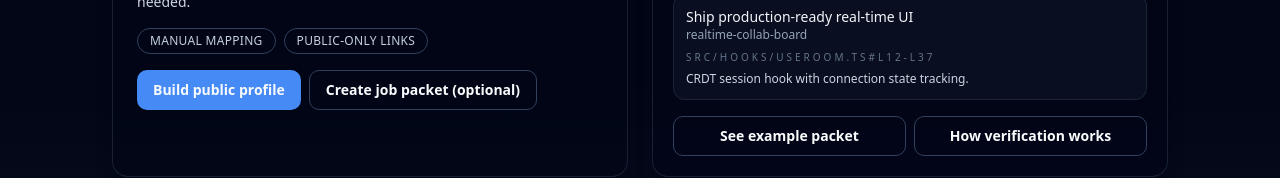
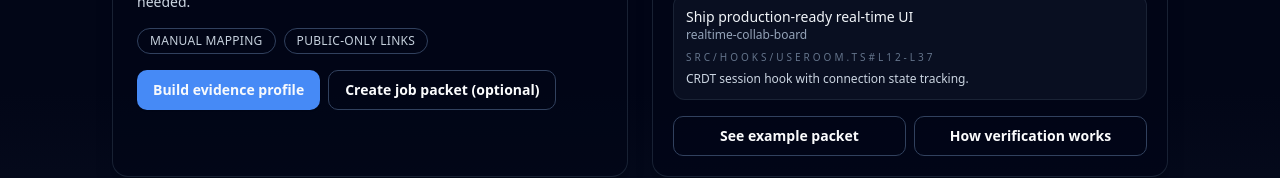
Before and after one commit to schooldev49/swefinder, a React (Vite) app in the folder apps/web/: page / in a window 1280 px wide. Shown: the part 319-497 px from the top of the page. Built offline with nearby package versions, Linux system fonts and the light colour scheme; no server answers.

Commit message:
(feat) profile redirection

```diff
--- a/apps/web/src/pages/landing.tsx
+++ b/apps/web/src/pages/landing.tsx
@@ -54,8 +54,8 @@ export function LandingPage() {
     },
   });
 
-  const handleProfileLogin = () => {
-    window.location.href = buildGitHubLoginUrl(nextPath || "/profile");
+  const handleProjectsLogin = () => {
+    window.location.href = buildGitHubLoginUrl(nextPath || "/projects");
   };
 
   const handleOptionalPacketLogin = () => {
@@ -90,7 +90,7 @@ export function LandingPage() {
                 </div>
                 <div className="flex flex-wrap items-center gap-2">
                   <Button className="w-full sm:w-auto" asChild>
-                    <Link to="/profile">Build public profile</Link>
+                    <Link to="/projects">Build evidence profile</Link>
                   </Button>
                   <Button variant="outline" className="w-full sm:w-auto" asChild>
                     <Link to="/jobs/new">Create optional job packet</Link>
@@ -127,8 +127,8 @@ export function LandingPage() {
                   <Badge variant="outline">Public-only links</Badge>
                 </div>
                 <div className="flex flex-wrap items-center gap-2">
-                  <Button className="w-full sm:w-auto" onClick={handleProfileLogin}>
-                    Build public profile
+                  <Button className="w-full sm:w-auto" onClick={handleProjectsLogin}>
+                    Build evidence profile
                   </Button>
                   <Button variant="outline" className="w-full sm:w-auto" onClick={handleOptionalPacketLogin}>
                     Create job packet (optional)
```
